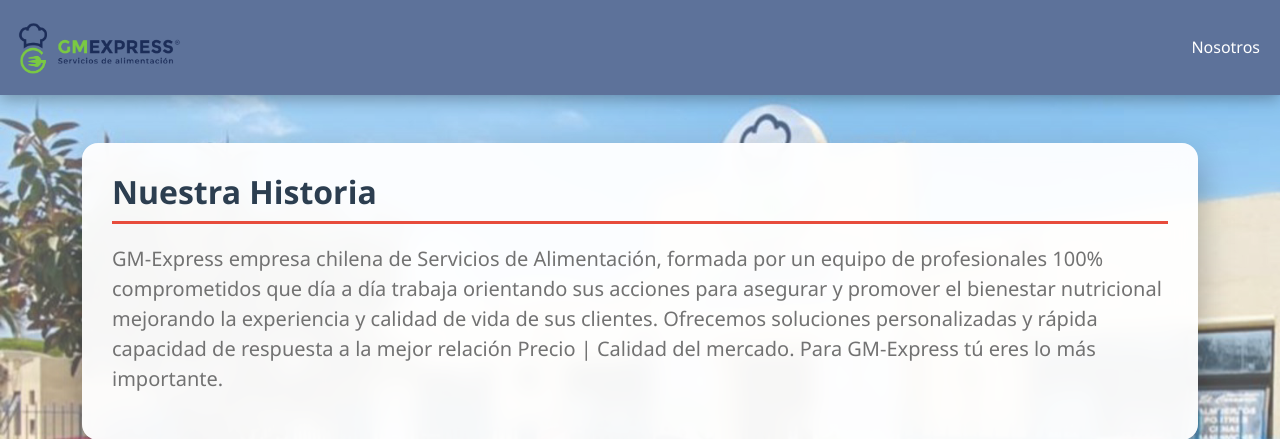
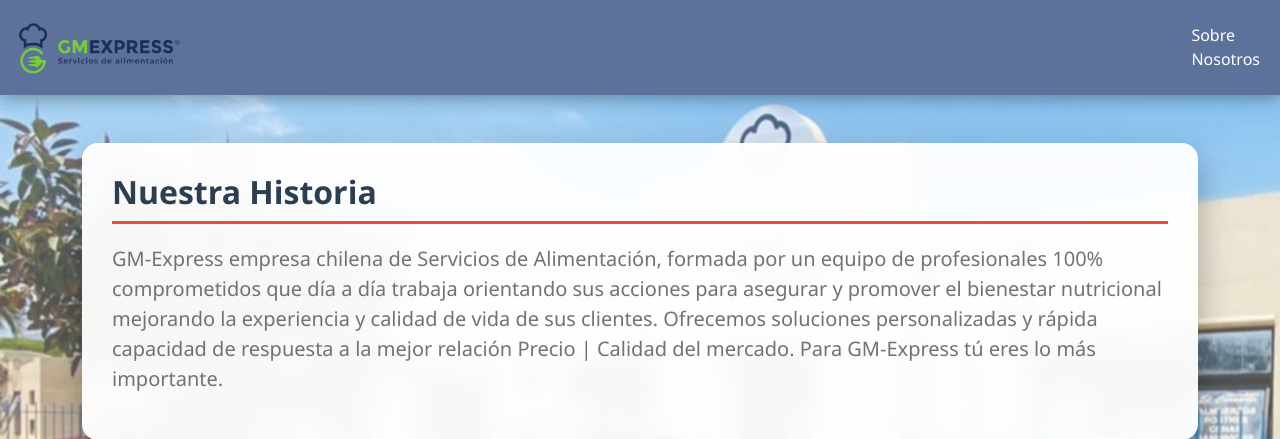
Before and after one commit to stxtiz/gmexpress, a Django app: page /nosotros/ in a window 1280 px wide. Shown: the top 439 px of the page. Run offline with Django 5.2, Linux system fonts and the light colour scheme.

Commit message:
Actualizacion de "Nosotros" a "Sobre Nosotros"

```diff
--- a/templates/templateCatalogo/catalogo2.html
+++ b/templates/templateCatalogo/catalogo2.html
@@ -27,7 +27,7 @@
         <ul class="navbar-nav">
           <li class="nav-item">
             <a class="nav-link active" href="{% url 'info_empresa' %}"
-              >Nosotros</a
+              >Sobre Nosotros</a
             >
           </li>
         </ul>
--- a/templates/templateEmpresa/info.html
+++ b/templates/templateEmpresa/info.html
@@ -28,7 +28,7 @@
           <ul class="navbar-nav">
             <li class="nav-item">
               <a class="nav-link active" href="{% url 'info_empresa' %}"
-                >Nosotros</a
+                >Sobre Nosotros</a
               >
             </li>
           </ul>
--- a/templates/templateEmpresa/inicio.html
+++ b/templates/templateEmpresa/inicio.html
@@ -25,7 +25,7 @@
         </a>
         <ul class="navbar-nav">
           <li class="nav-item">
-            <a class="nav-link" href="{% url 'info_empresa' %}">Nosotros</a>
+            <a class="nav-link" href="{% url 'info_empresa' %}">Sobre Nosotros</a>
           </li>
         </ul>
       </div>
```
